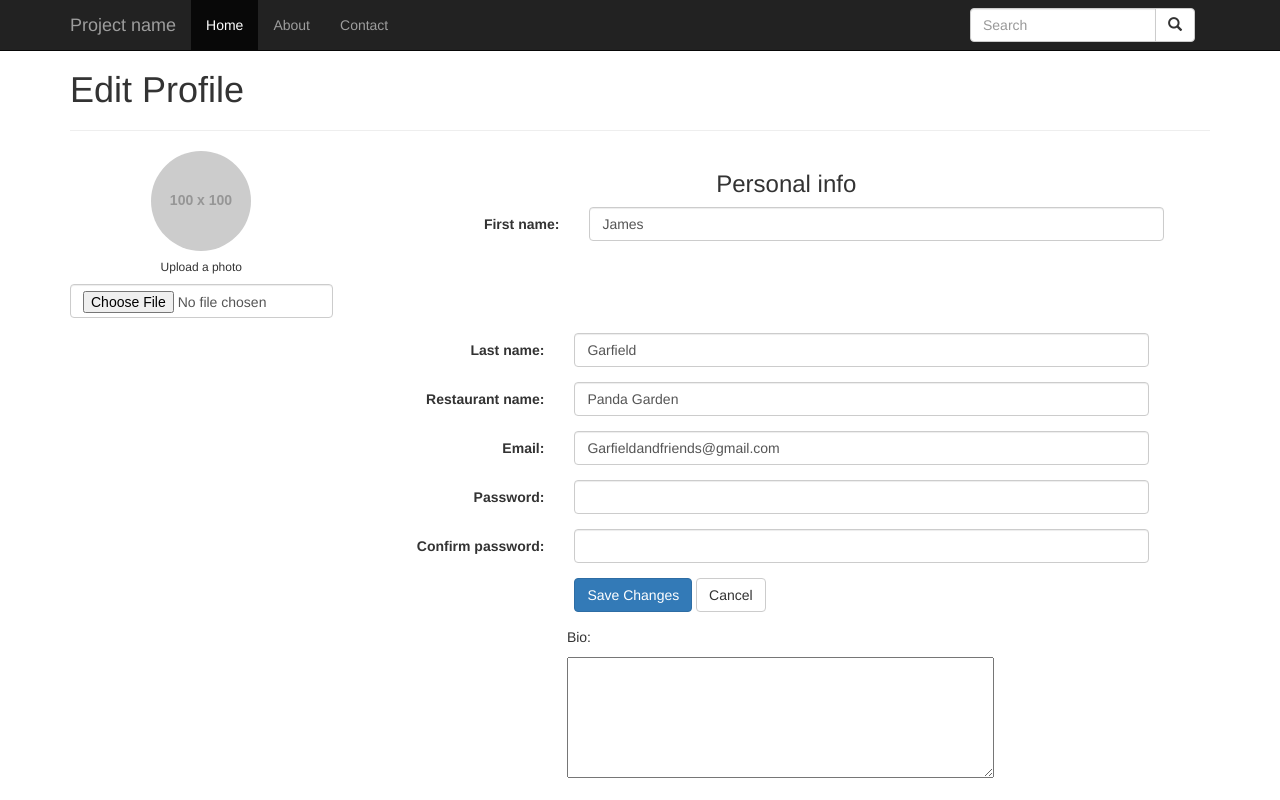
After one commit to jvb93/cis444Project, a PHP site: page /edit-profile.php in a window 1280 px wide. The commit adds this page. Run offline with PHP 8.4, Linux system fonts and the light colour scheme; grey boxes labelled with a size stand in for pictures from a placeholder-image service; some libraries are stand-ins or nearby versions.

Commit message:
uploaded partial edit profile, and added more to site.css
edit-profile isnt fully finished yet, I need to put bio: box somewhere

```diff
--- a/css/site.css
+++ b/css/site.css
@@ -1,15 +1,72 @@
-body{
-  margin-top:50px;
-  background-image: url('../img/cheap_diagonal_fabric.png');
-  background-repeat: repeat;
+HTML
+
+CSS
+
+JS
+
+VIEW
+
+CODEPLY
+ body,html,.row-offcanvas {
+  height:100%;
 }
 
-.voteArea
-{
+body {
+  padding-top: 50px;
+}
+#login-header{
   text-align: center;
+
+}
+.login-form{
+  position: absolute;
+  top: 50%;
+  transform: translateY(-50%);
+}
+.Personal-info-header{
+  text-align: center;
+
+}
+#sidebar {
+  width: inherit;
+  min-width: 220px;
+  max-width: 220px;
+  background-color:#f5f5f5;
+  float: left;
+  height:100%;
+  position:relative;
+  overflow-y:auto;
+  overflow-x:hidden;
+}
+#main {
+  height:100%;
+  overflow:auto;
 }
 
-.panel
-{
-  border: 1px solid rgba(0,0,0,.05)
+/*
+ * off Canvas sidebar
+ * --------------------------------------------------
+ */
+@media screen and (max-width: 768px) {
+  .row-offcanvas {
+    position: relative;
+    -webkit-transition: all 0.25s ease-out;
+    -moz-transition: all 0.25s ease-out;
+    transition: all 0.25s ease-out;
+    width:calc(100% + 220px);
+  }
+
+  .row-offcanvas-left
+  {
+    left: -220px;
+  }
+
+  .row-offcanvas-left.active {
+    left: 0;
+  }
+
+  .sidebar-offcanvas {
+    position: absolute;
+    top: 0;
+  }
 }
--- /dev/null
+++ b/edit-profile.php
@@ -0,0 +1,78 @@
+<?php include 'header.php';?>
+<div class="container">
+      <h1>Edit Profile</h1>
+      <hr>
+    <div class="row">
+        <!-- left column -->
+        <div class="col-md-3">
+          <div class="text-center">
+            <img class="avatar img-circle" alt="Profile Picture" src="//placehold.it/100">
+            <h6>Upload a photo</h6>
+
+            <input class="form-control" type="file">
+          </div>
+        </div>
+        <!-- edit form column -->
+<div class= "col-md-offset-3">
+          <h3 class = "Personal-info-header" >Personal info</h3><!--having troube centering-->
+
+          <form class="form-horizontal" role="form">
+            <div class="form-group">
+              <label class="col-lg-3 control-label">First name:</label>
+              <div class="col-lg-8">
+                <input class="form-control" type="text" value="James">
+              </div>
+            </div>
+            <div class="form-group">
+              <label class="col-lg-3 control-label">Last name:</label>
+              <div class="col-lg-8">
+                <input class="form-control" type="text" value="Garfield">
+              </div>
+            </div>
+            <div class="form-group">
+              <label class="col-lg-3 control-label">Restaurant name:</label>
+              <div class="col-lg-8">
+                <input class="form-control" type="text" value="Panda Garden">
+              </div>
+            </div>
+            <div class="form-group">
+              <label class="col-lg-3 control-label">Email:</label>
+              <div class="col-lg-8">
+                <input class="form-control" type="text" value="Garfieldandfriends@gmail.com">
+              </div>
+            </div>
+
+
+            <div class="form-group">
+              <label class="col-md-3 control-label">Password:</label>
+              <div class="col-md-8">
+                <input class="form-control" type="password">
+              </div>
+            </div>
+            <div class="form-group">
+              <label class="col-md-3 control-label">Confirm password:</label>
+              <div class="col-md-8">
+                <input class="form-control" type="password">
+              </div>
+            </div>
+
+            <div class="form-group">
+              <label class="col-md-3 control-label"></label>
+              <div class="col-md-8">
+                <input class="btn btn-primary" type="button" value="Save Changes">
+                <span></span>
+                <input class="btn btn-default" type="reset" value="Cancel">
+              </div>
+            </div>
+          </form>
+          <div class = " col-md-offset-3 bio-page">
+          <p> Bio: </p>
+          <textarea cols="50" rows="5" style="overflow:scroll;">
+
+          </textarea>
+        </div>
+
+
+      </div>
+        </div>
+        <?php include 'footer.php'; ?>
```
